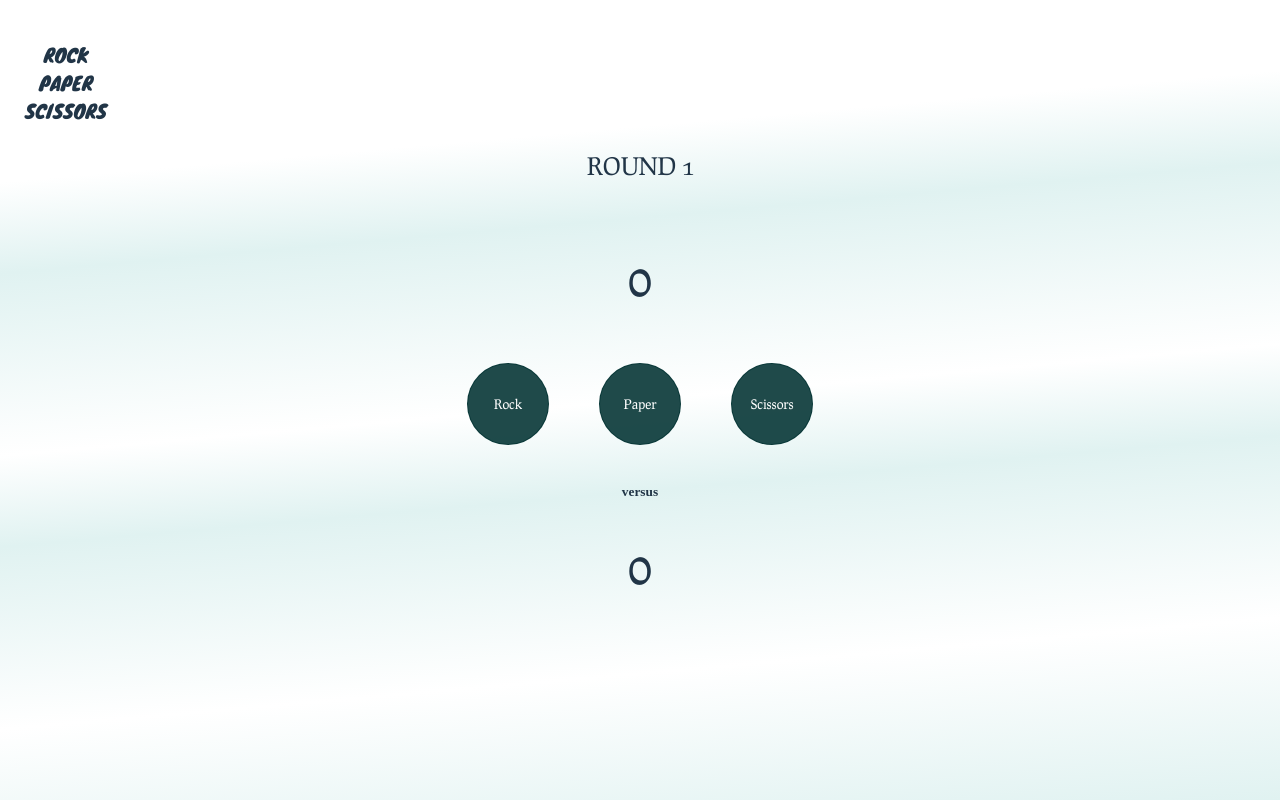
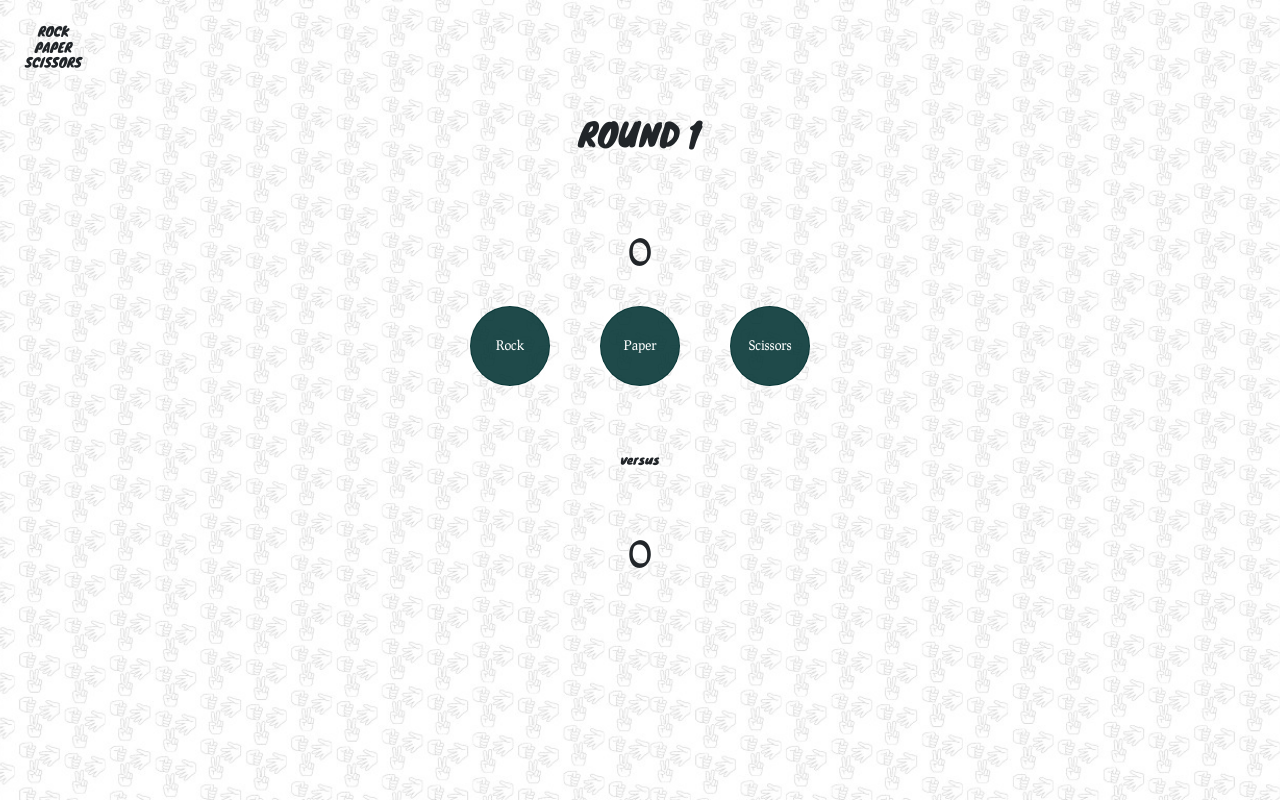
Before and after one commit to scottfzd/rock-paper-scissors, a React app: page / in a window 1280 px wide. Built offline with nearby package versions, Linux system fonts and the light colour scheme; the HTML template or start-up script is replaced by a standard one.

Commit message:
add button element for buttons and fix modal

```diff
--- a/src/App.css
+++ b/src/App.css
@@ -107,10 +107,16 @@
   cursor: not-allowed;
 }
 
+.option.selected.disabled {
+  border: 1px solid rgb(7, 55, 55, 0.9);
+  background-color: rgba(7, 55, 55, 0.9);
+  color: white;
+}
+
 
 body {
   background-image:
-  linear-gradient(
+  /* linear-gradient(
     175deg,
     #ffffff 20%,
     #e0f2f1 30%,
@@ -118,13 +124,8 @@
     #e0f2f1 60%,
     #ffffff 80%,
     #e0f2f1 100%
-    /* rgba(255, 255, 255, 0.8) 20%,
-    rgba(224, 242, 241, 0.8) 30%,
-    rgba(255, 255, 255, 0.8) 50%,
-    rgba(224, 242, 241, 0.8) 60%,
-    rgba(255, 255, 255, 0.8) 80%,
-    rgba(224, 242, 241, 0.8) 100% */
-  ), url('./assets/shifumi.jpg');
+  ),  */
+  url('./assets/shifumi.jpg');
   background-size: cover;
   background-position: center;
   background-repeat: no-repeat;
@@ -138,12 +139,17 @@
   left: 25px;
 }
 
+.uhghu h3 {
+  font-size: small;
+}
+
 
 .top-board {
-  height: 80px;
+  height: 100px;
   width: 250px;
   padding: 30px;
   position: relative;
+  bottom: 40px;
   margin: 0 auto;
 }
 
@@ -163,14 +169,15 @@
   left: 10px;
   right: 10px;
 
-  font-family: 'Prociono';
+  /* font-family: 'Prociono'; */
+  font-family: 'Knewave';
 }
 
 .wins h1 {
   font-family: 'Prociono';
 }
 
-.computerChoice h1 {
+.computerChoice h2 {
   font-family: 'Prociono';
 }
 
@@ -182,9 +189,10 @@
   position: relative; */
 }
 
-.gameBoard > h2 {
-  font-family: 'Prociomo';
-  font-size: smaller;
+.gameBoard > h1 {
+  font-family: 'Knewave';
+  font-size: small;
+  font-weight: bold;
 }
 
 button {
@@ -193,7 +201,32 @@
 
 
 .versus {
+  height: 100px;
   display: flex;
   align-items: center;
   justify-content: center;
 }
+
+
+.modal-content h1,
+.modal-content h3 {
+  font-family: 'Prociono';
+}
+
+.modal-content {
+  display: flex;
+  align-items: center;
+}
+
+.modal-content Button {
+  margin-top: 31px;
+  background: linear-gradient(
+    175deg, #e0f2f1, #ffffff
+  );
+  color: rgba(7, 55, 55, 0.9);
+  border: 1px solid rgb(7, 55, 55, 0.9);
+}
+
+button {
+  font-family: 'Knewave';
+}
--- a/src/pages/GameInterface.jsx
+++ b/src/pages/GameInterface.jsx
@@ -1,7 +1,6 @@
 import { useState, useEffect } from "react";
-// import '../App.css';
 import { Modal, Button } from 'react-bootstrap';
-// import 'bootstrap/dist/css/bootstrap.min.css';
+import 'bootstrap/dist/css/bootstrap.min.css';
 import '../App.css';
 
 function GameInterface() {
@@ -12,6 +11,7 @@
     const [computerChoice, setComputerChoice] = useState(null);
     const [results, setResults] = useState(null);
     const [finalResults, setFinalResults] = useState(null);
+    const [selectedOption, setSelectedOption] = useState(null);
 
 
     const [computerWins, setComputerWins] = useState(0);
@@ -28,6 +28,7 @@
     // 1 Set user choice and computer choice
 
     const handleClick = (choice) => {
+        setSelectedOption(choice);
         setUserChoice(choice);
         setButtonsDisabled(true);
 
@@ -128,6 +129,7 @@
         setComputerWins(0);
         setUserWins(0);
         setButtonsDisabled(false);
+        setFinalResults(null);
     }
 
 
@@ -149,37 +151,37 @@
 
             <div className="wins"><h1>{userWins}</h1></div>
             <div className="options">
-                <div className={`option ${buttonsDisabled ? "disabled" : ""}`} onClick={() => !buttonsDisabled && handleClick('Rock')}>
-                    <p>Rock</p>
-                </div>
-                <div className={`option ${buttonsDisabled ? "disabled" : ""}`} onClick={() => !buttonsDisabled && handleClick('Paper')}>
-                    <p>Paper</p>
-                </div>
-                <div className={`option ${buttonsDisabled ? "disabled" : ""}`} onClick={() => !buttonsDisabled && handleClick('Scissors')}>
-                    <p>Scissors</p>
-                </div>
+                <button className={`option ${buttonsDisabled && selectedOption != "Rock" ? "disabled" : ""}`} onClick={() => !buttonsDisabled && handleClick('Rock')}>
+                    Rock
+                </button>
+                <button className={`option ${buttonsDisabled && selectedOption != "Paper" ? "disabled" : ""}`} onClick={() => !buttonsDisabled && handleClick('Paper')}>
+                    Paper
+                </button>
+                <button className={`option ${buttonsDisabled && selectedOption != "Scissors" ? "disabled" : ""}`} onClick={() => !buttonsDisabled && handleClick('Scissors')}>
+                    Scissors
+                </button>
             </div>
 
 
-            <h2 className="versus">versus</h2>
+            <h1 className="versus">versus</h1>
 
             <div className="wins"><h1>{computerWins}</h1></div>
             <div className="computerChoice">
-                {computerChoice && <h1>{computerChoice}</h1>}
+                {computerChoice && <h2>{computerChoice}</h2>}
             </div>
         </div>
 
 
 
 
-        <Modal show={show} onHide={handleClose}>
-            <Modal.Header closeButton>
-                <Modal.Title>{finalResults}</Modal.Title>
-            </Modal.Header>
-            <Modal.Body>{userWins}:{computerWins}</Modal.Body>
-            <Modal.Footer>
-                <Button variant="secondary" onClick={handleClose}>Play Again</Button>
-            </Modal.Footer>
+        <Modal show={show} onHide={handleClose} centered>
+
+            <Modal.Body className="modal-content">
+                <h1>{finalResults}</h1>
+                <h3>{userWins} : {computerWins}</h3>
+                <Button className="custom-modal-button" onClick={handleClose}>Play Again</Button>
+            </Modal.Body>
+
         </Modal>
         </>
     );
```
